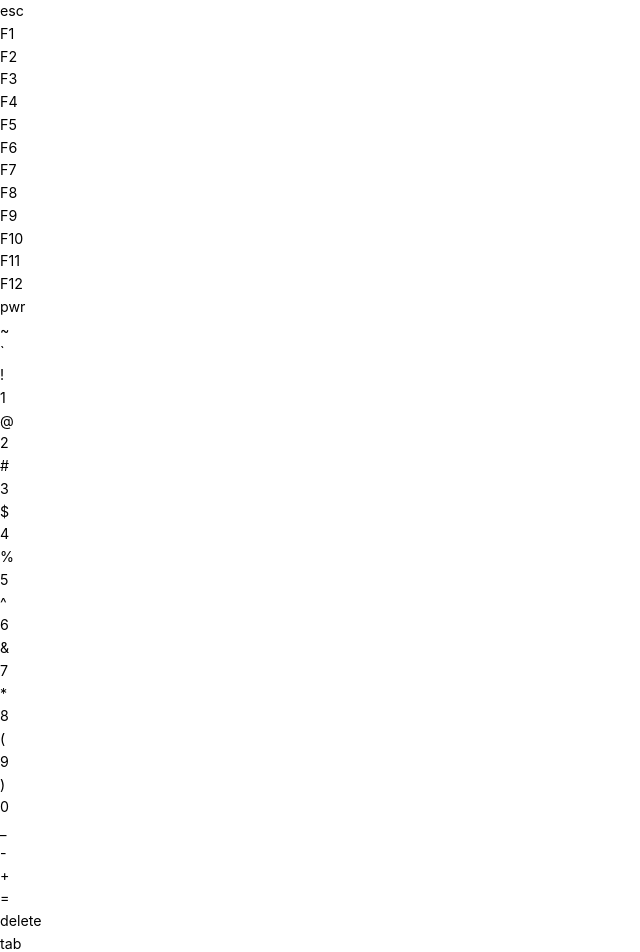
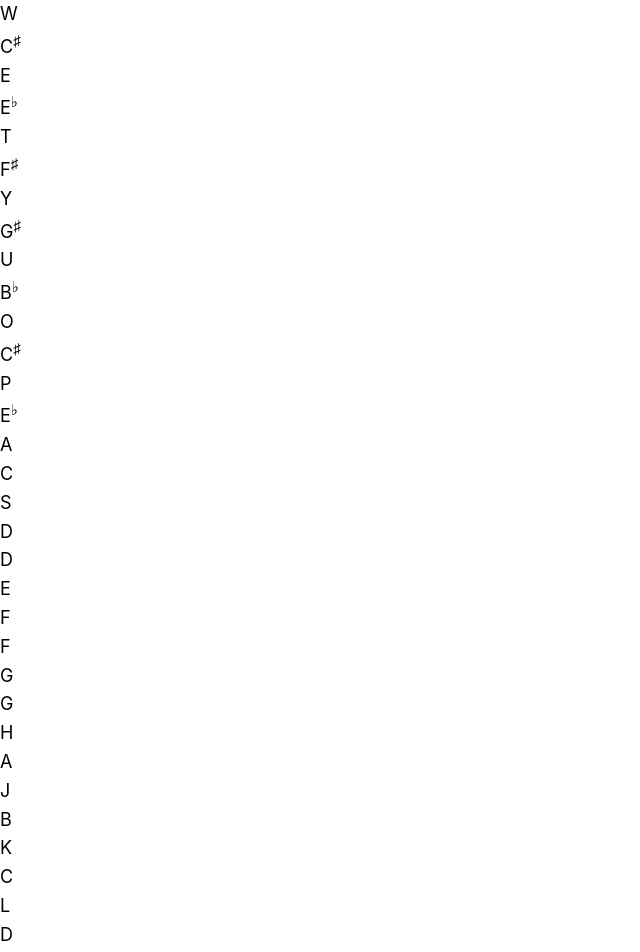
Before and after one commit to donbreo/brandondabreo.com, a Next.js app: page /craftpunk in a window 1280 px wide. Shown: the top 952 px of the page, without its empty margins (0-640 px from the left). Built offline with nearby package versions, Linux system fonts and the light colour scheme.

Commit message:
keypress logic fixed

```diff
--- a/pages/craftpunk.js
+++ b/pages/craftpunk.js
@@ -4,7 +4,7 @@ import SoundBoard from "./craftpunk/soundboard";
 export default function CarftPunk({ allPostsData }) {
   return (
     <div>
-        <KeyBoard/>
+        {/* <KeyBoard/> */}
         <SoundBoard/>
     </div>
   )
--- a/pages/craftpunk/soundboard.js
+++ b/pages/craftpunk/soundboard.js
@@ -2,11 +2,12 @@ import { useEffect } from "react";
 
 export default function SoundBoard(props) {
     useEffect(() => {
-        document.addEventListener('keydown', logKey);
+        /* document.addEventListener('keydown', logKey);
 
         function logKey(e) {
             console.log(`${e.code}`);
-        }
+        } */
+
         function getKey(e) {
             var location = e.location;
             var selector;
@@ -22,67 +23,86 @@ export default function SoundBoard(props) {
             return document.querySelector(selector);
         }
 
-        function pressKey(char) {
-            var key = document.querySelector('[key-letter*="' + char.toUpperCase() + '"]');
-            if (!key) {
-                return console.warn('No key for', char);
-            }
-            key.setAttribute('key-pressed', 'on');
-            setTimeout(function () {
-                key.removeAttribute('key-pressed');
-            }, 200);
-        }
+
         document.body.addEventListener('keydown', function (e) {
             var key = getKey(e);
             if (!key) {
                 return console.warn('No key for', e.keyCode);
             }
-
+            if((key.getAttribute('key-pressed'))!="on"){
+                console.log("key pressed",key.getAttribute('key-letter'))
+                triggerMouseEvent (key, "mousedown");
+                playtone(261.6, 'sine')
+            }
             key.setAttribute('key-pressed', 'on');
         });
 
         document.body.addEventListener('keyup', function (e) {
             var key = getKey(e);
-            key && key.removeAttribute('key-pressed');
+            if((key.getAttribute('key-pressed'))=="on"){
+                console.log("key released",key.getAttribute('key-letter'))
+                key.removeAttribute('key-pressed');
+                triggerMouseEvent (key, "mouseup");
+            }
         });
-
-        function size() {
-            var size = keyboard.parentNode.clientWidth / 90;
-            keyboard.style.fontSize = size + 'px';
-            console.log(size);
-        }
-
-        var keyboard = document.querySelector('.keyboard');
-        window.addEventListener('resize', function (e) {
-            size();
-        });
-        size();
     });
 
+    if (typeof window !== "undefined") {
+        window.AudioContext = window.AudioContext || window.webkitAudioContext;
+        var context = new AudioContext()
+      }
+    const playtone = async (frequency, type)=> {
+        var o = null
+        var g = null
+        o = context.createOscillator()
+        g = context.createGain()
+        o.type = type
+        o.connect(g)
+        o.frequency.value = frequency
+        g.connect(context.destination)
+        o.start(0)
+        g.gain.exponentialRampToValueAtTime(0.00001, context.currentTime + 1)
+    }
+    function triggerMouseEvent (node, eventType) {
+        var clickEvent = document.createEvent ('MouseEvents');
+        clickEvent.initEvent (eventType, true, true);
+        node.dispatchEvent (clickEvent);
+    }
+   /*  function pressKey(char) {
+        var key = document.querySelector('[key-letter*="' + char.toUpperCase() + '"]');
+        if (!key) {
+            return console.warn('No key for', char);
+        }
+        key.setAttribute('key-pressed', 'on');
+        setTimeout(function () {
+            key.removeAttribute('key-pressed');
+        }, 200);
+    } */
+/* ♯ ♭ */
     return (
         <div className="soundboard-main">
             <div className="button-row black">
-                <div className="basic-button-class" key-letter="W">W</div>
-                <div className="basic-button-class" key-letter="E">E</div>
+                <div className="basic-button-class" onClick={()=>{playtone(277.2, 'sine')}} key-letter="W"><div><div>W</div><div>C<sup>♯</sup></div></div></div>
+                <div className="basic-button-class" onClick={()=>{playtone(261.6, 'sine')}} key-letter="E"><div><div>E</div><div>E<sup>♭</sup></div></div></div>
                 <div className="basic-button-class blank" key-letter=" "> </div>
-                <div className="basic-button-class" key-letter="T">T</div>
-                <div className="basic-button-class" key-letter="Y">Y</div>
-                <div className="basic-button-class" key-letter="U">U</div>
+                <div className="basic-button-class" onClick={()=>{playtone(261.6, 'sine')}} key-letter="T"><div><div>T</div><div>F<sup>♯</sup></div></div></div>
+                <div className="basic-button-class" onClick={()=>{playtone(261.6, 'sine')}} key-letter="Y"><div><div>Y</div><div>G<sup>♯</sup></div></div></div>
+                <div className="basic-button-class" onClick={()=>{playtone(261.6, 'sine')}} key-letter="U"><div><div>U</div><div>B<sup>♭</sup></div></div></div>
                 <div className="basic-button-class blank" key-letter=" "> </div>
-                <div className="basic-button-class" key-letter="O">O</div>
-                <div className="basic-button-class" key-letter="P">P</div>
+                <div className="basic-button-class" onClick={()=>{playtone(261.6, 'sine')}} key-letter="O"><div><div>O</div><div>C<sup>♯</sup></div></div></div>
+                <div className="basic-button-class" onClick={()=>{playtone(261.6, 'sine')}} key-letter="P"><div><div>P</div><div>E<sup>♭</sup></div></div></div>
             </div>
             <div className="button-row white">
-                <div className="basic-button-class container" key-letter="A"><div><div>A</div><div>C<sup></sup></div></div></div>
-                <div className="basic-button-class" key-letter="S"><div><div>S</div><div>D<sup></sup></div></div></div>
-                <div className="basic-button-class" key-letter="D">D</div>
-                <div className="basic-button-class" key-letter="F">F</div>
-                <div className="basic-button-class" key-letter="G">G</div>
-                <div className="basic-button-class" key-letter="H">H</div>
-                <div className="basic-button-class" key-letter="J">J</div>
-                <div className="basic-button-class" key-letter="K">K</div>
-                <div className="basic-button-class" key-letter="L">L</div>
-                <div className="basic-button-class" key-symbol="186">;</div>
+                <div className="basic-button-class" onMouseDown={()=>{/* playtone(261.6, 'sine') */}} key-letter="A"><div><div>A</div><div>C</div></div></div>
+                <div className="basic-button-class" onMouseDown={()=>{playtone(261.6, 'sine')}} key-letter="S"><div><div>S</div><div>D</div></div></div>
+                <div className="basic-button-class" onClick={()=>{playtone(261.6, 'sine')}} key-letter="D"><div><div>D</div><div>E</div></div></div>
+                <div className="basic-button-class" onClick={()=>{playtone(261.6, 'sine')}} key-letter="F"><div><div>F</div><div>F</div></div></div>
+                <div className="basic-button-class" onClick={()=>{playtone(261.6, 'sine')}} key-letter="G"><div><div>G</div><div>G</div></div></div>
+                <div className="basic-button-class" onClick={()=>{playtone(261.6, 'sine')}} key-letter="H"><div><div>H</div><div>A</div></div></div>
+                <div className="basic-button-class" onClick={()=>{playtone(261.6, 'sine')}} key-letter="J"><div><div>J</div><div>B</div></div></div>
+                <div className="basic-button-class" onClick={()=>{playtone(261.6, 'sine')}} key-letter="K"><div><div>K</div><div>C</div></div></div>
+                <div className="basic-button-class" onClick={()=>{playtone(261.6, 'sine')}} key-letter="L"><div><div>L</div><div>D</div></div></div>
+                <div className="basic-button-class" onClick={()=>{playtone(261.6, 'sine')}} key-symbol="186"><div><div>;</div><div>E</div></div></div>
             </div>
         </div>
     )
--- a/styles/soundboard.css
+++ b/styles/soundboard.css
@@ -2,13 +2,15 @@
     background: #1a1a1a;
     height: 300px;
     margin: 100px 100px 100px 100px;
+    padding-left: 145px;
+    padding-top: 30px;
 }
 
 .button-row{
   display: flex;
   /* justify-content: center; */
   flex-direction: row;
-  padding: 20px 20px 20px 20px;
+  padding: 10px 20px 0px 20px;
 }
 .button-row.black {
     margin-left: 36px;
@@ -66,13 +68,13 @@
   .basic-button-class:active{
       background-color: #8c4b9e;
       /* color: #050801; */
-      box-shadow: 0px 0px 5px #8c4b9e, 0px 0px 25px #8c4b9e, 0px 0px 50px #8c4b9e, 0px 0px 100px #8c4b9e;
+      box-shadow: 0px 0px 5px #8c4b9e, 0px 0px 10px #8c4b9e;
       -webkit-box-reflect: below 1px linear-gradient(transparent, #0005);
     }
     .button-row > div[key-pressed],
   .button-row > div:active {
     background-color: #8c4b9e;
     /* color: #050801; */
-    box-shadow: 0px 0px 5px #8c4b9e, 0px 0px 25px #8c4b9e, 0px 0px 50px #8c4b9e, 0px 0px 100px #8c4b9e;
+    box-shadow: 0px 0px 5px #8c4b9e, 0px 0px 10px #8c4b9e;
     -webkit-box-reflect: below 1px linear-gradient(transparent, #0005);
   }
```
